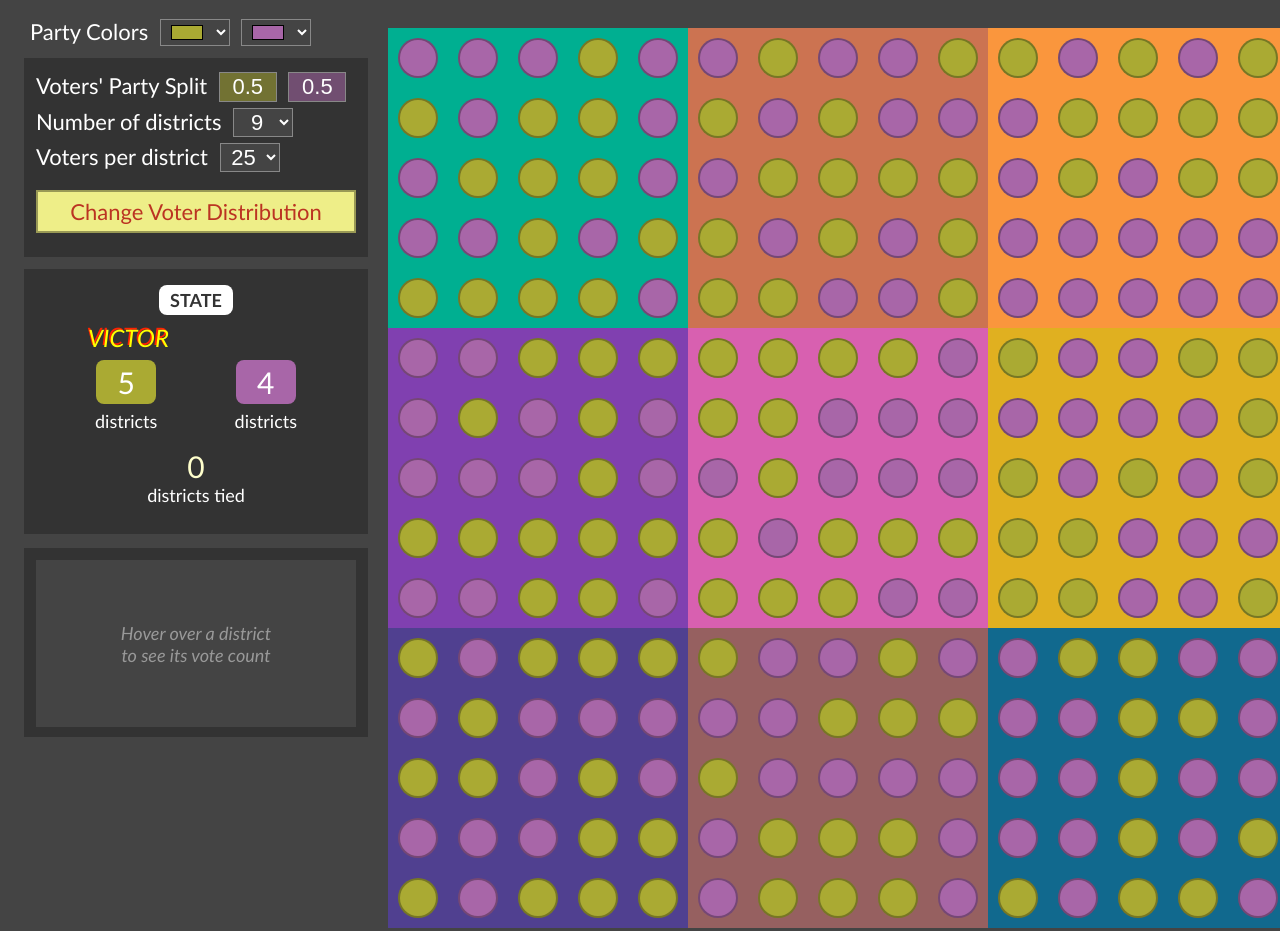
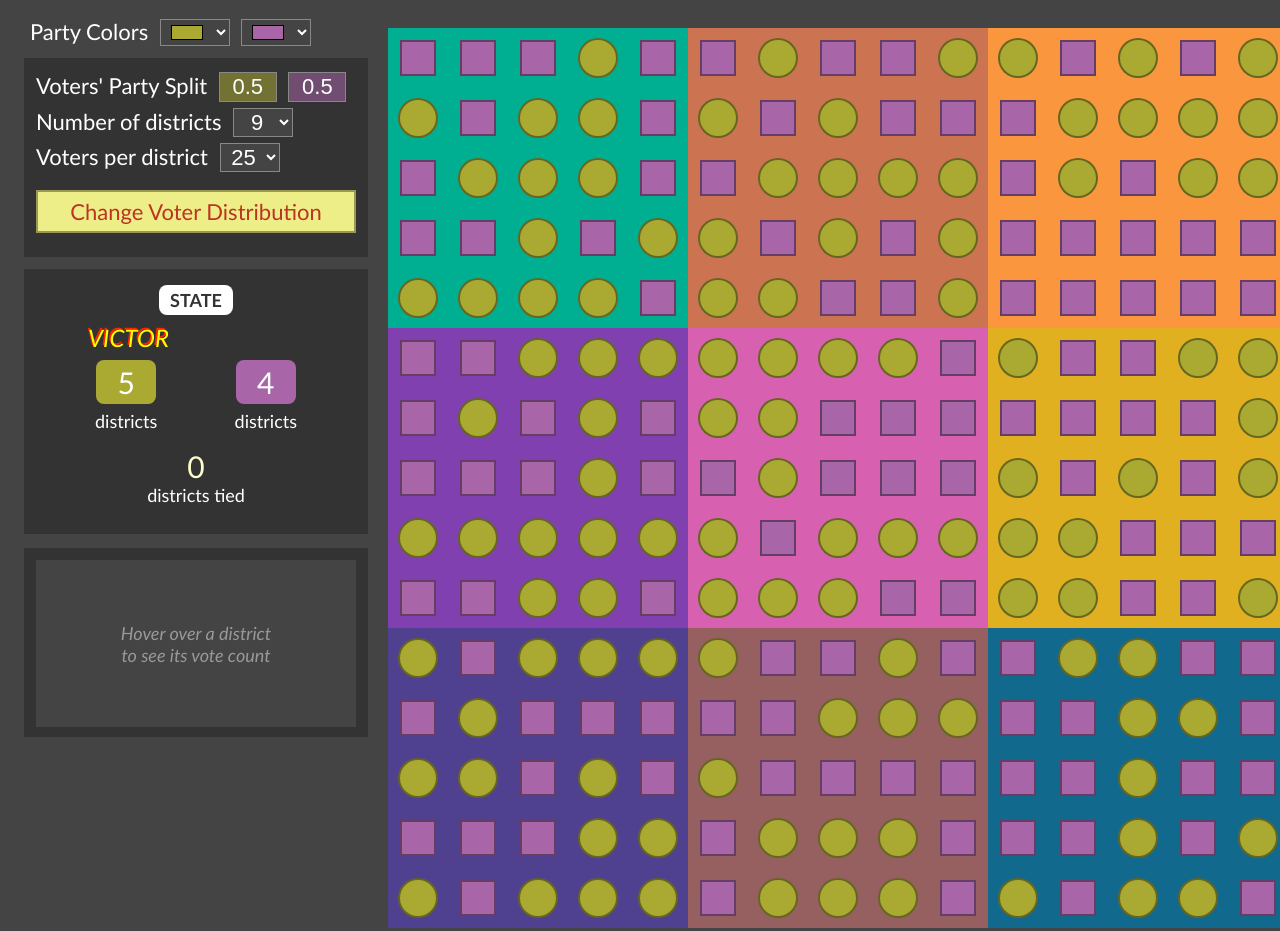
Before and after one commit to Persola/gerrymandering-game, a plain HTML site: page index.html in a window 1280 px wide. Drawn offline with Linux system fonts and the light colour scheme.

Commit message:
change one party's affiliation markers to squares (accessibility)

```diff
--- a/index.css
+++ b/index.css
@@ -123,11 +123,20 @@ body {
 }
 
 .voterAffiliation {
-  width: 36px;
+  border: 2px solid rgba(0, 0, 0, 0.4);
+}
+
+.voterAffiliation.party0 {
+  width: 36px;  /* circular and square affiliation match in area */
   height: 36px;
+  border-radius: 20px;
   margin: 10px auto;
-  border: 2px solid rgba(0, 0, 0, 0.3);
-  border-radius: 20px;
+}
+
+.voterAffiliation.party1 {
+  width: 31.45px; /* circular and square affiliation match in area */
+  height: 31.45px;
+  margin: 12.275px auto;
 }
 
 .none {
```
